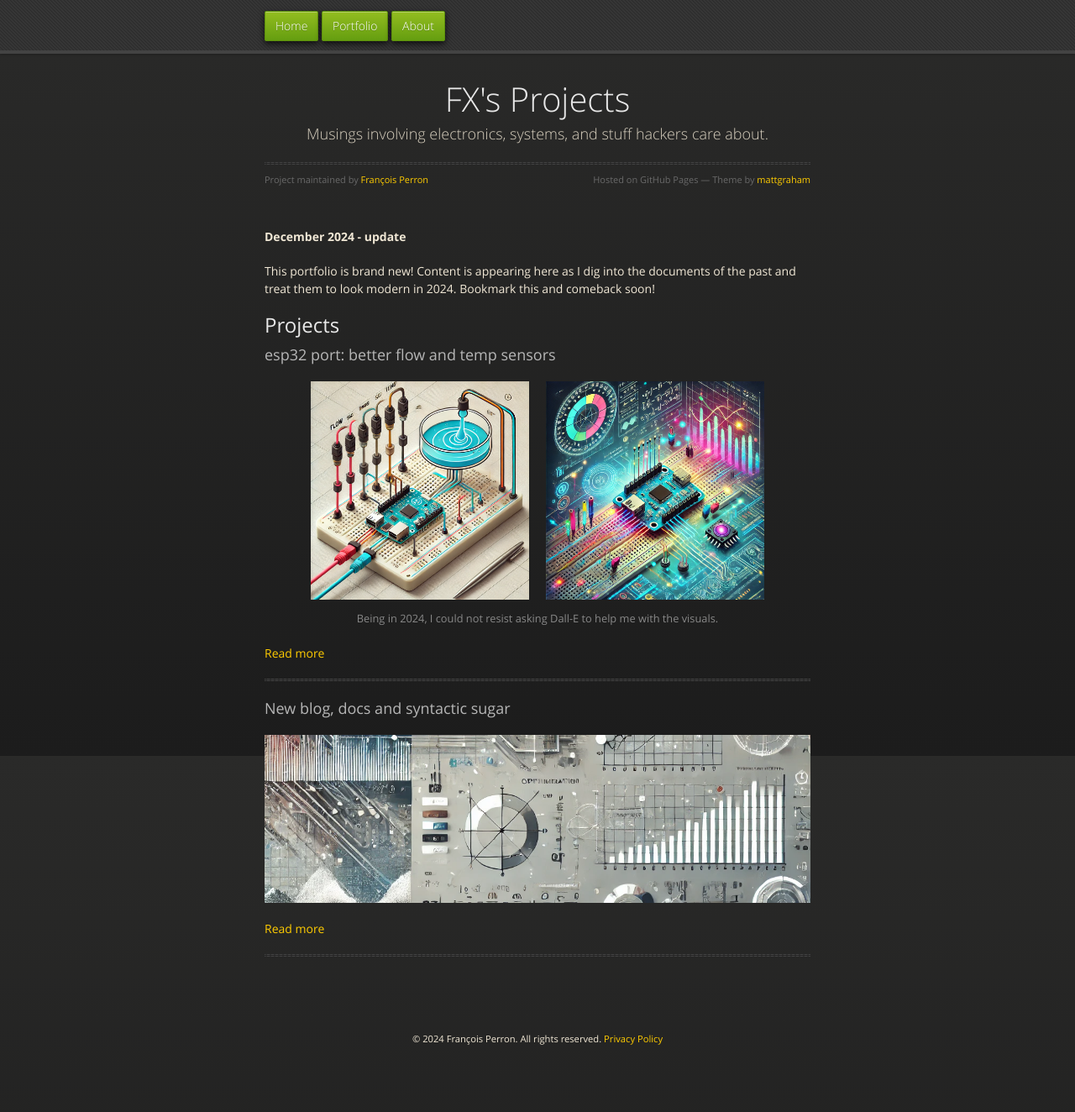
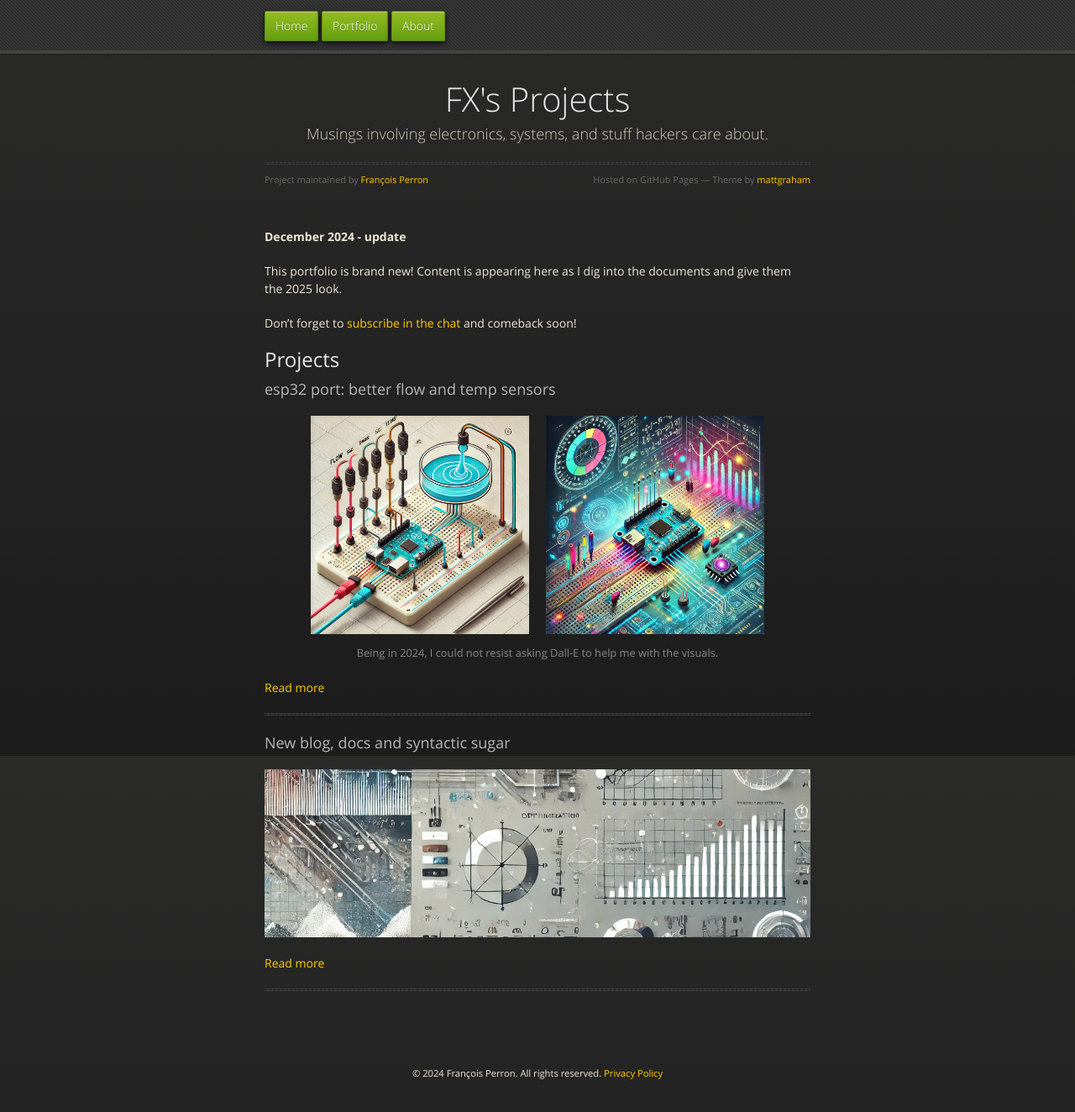
Before and after one commit to fperron-kt88/fx-portfolio, a Jekyll site: the page built from _pages/portfolio.md, in a window 1280 px wide and 1326 px high. Shown: the whole window at 84% size. Built offline with Jekyll 4.4.1, drawn with Linux system fonts in a browser that asks for light colours; comment, search, counter and statistics services are not loaded.

Commit message:
feat: add subscribe link

```diff
--- a/_pages/portfolio.md
+++ b/_pages/portfolio.md
@@ -7,7 +7,12 @@ author_profile: true
 
 **December 2024 - update**
 
-This portfolio is brand new! Content is appearing here as I dig into the documents of the past and treat them to look modern in 2024. Bookmark this and comeback soon!
+This portfolio is brand new! Content is appearing here as I dig into the
+documents and give them the 2025 look.
+
+Don't forget to <a href="javascript:;"
+onclick="tidioChatApi.display(true);tidioChatApi.open()">subscribe in
+the chat</a> and comeback soon!
 
 ## Projects
 
```
